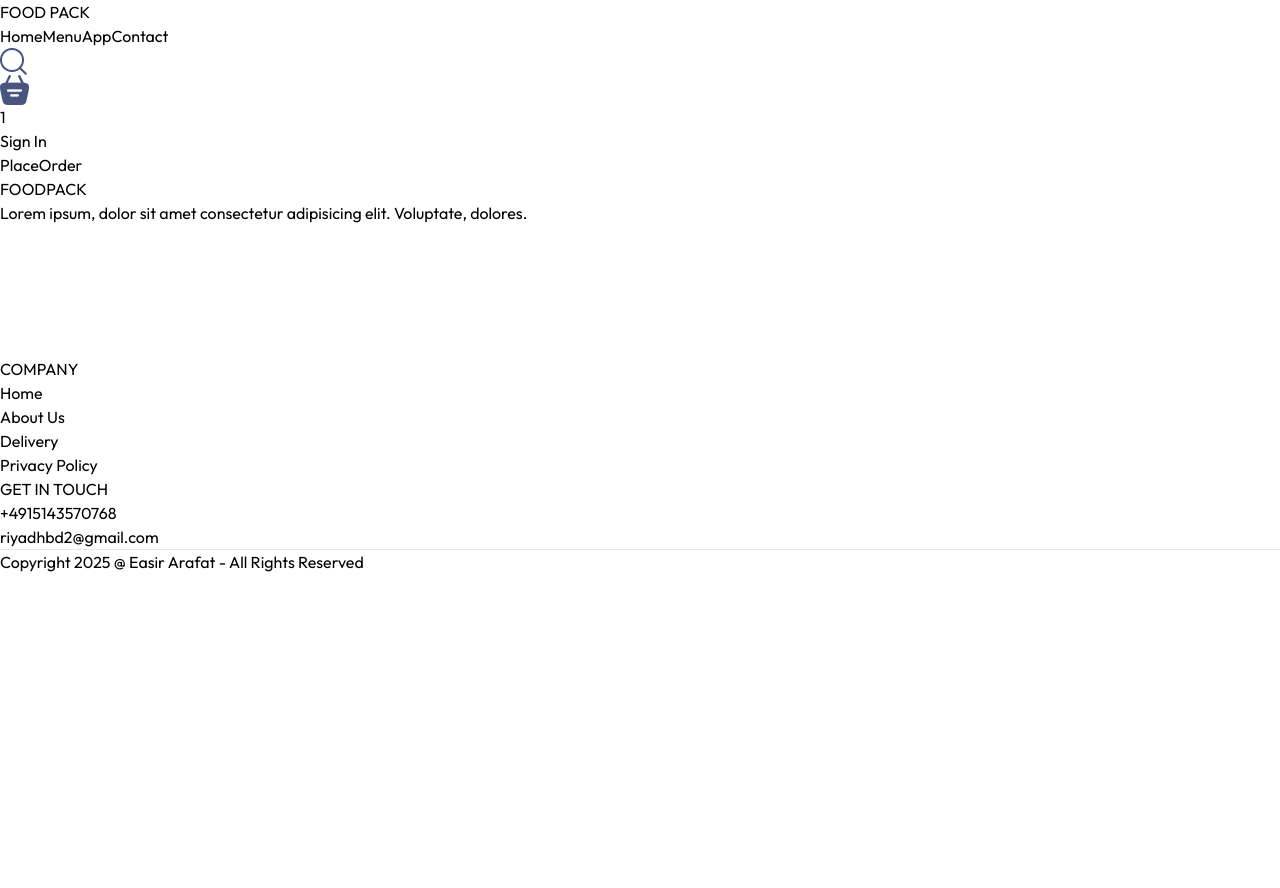
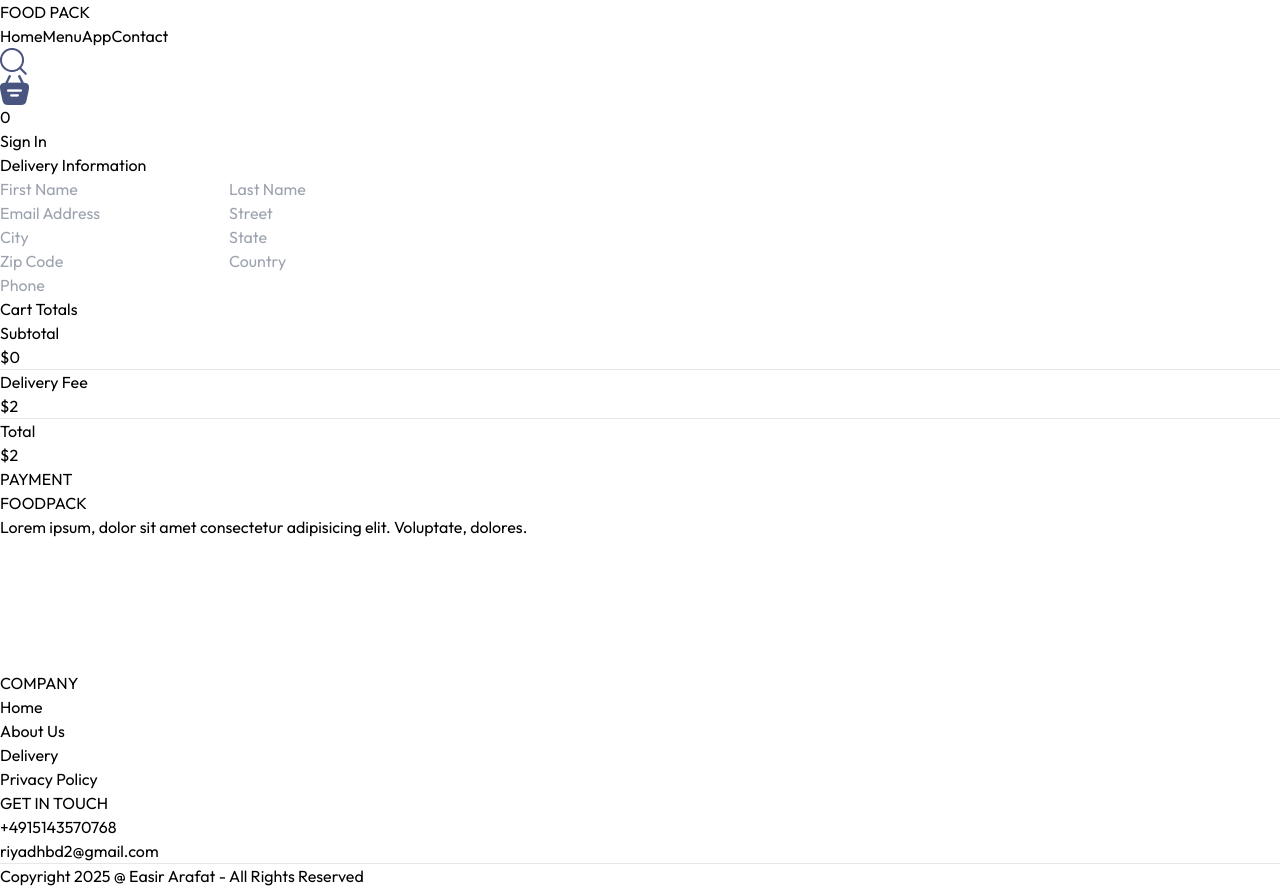
Before and after one commit to riyadhbd2/food-kingdom, a React (Vite) app in the folder client/: page /order in a window 1280 px wide. Before the commit the page ends 800 px from the top, so only its background shows below. Built offline with nearby package versions, Linux system fonts and the light colour scheme.

Commit message:
cart count added

```diff
--- a/client/src/components/LoginPopup.jsx
+++ b/client/src/components/LoginPopup.jsx
@@ -45,10 +45,13 @@ const LoginPopup = ({ setShowLogin }) => {
         </button>
 
         {/* Terms Agreement */}
-        <div className="flex items-center gap-2">
+        {
+          currentState === 'Sign Up' ?  <div className="flex items-center gap-2">
           <input type="checkbox" required />
           <p>By continuing, I agree to the terms and conditions.</p>
-        </div>
+        </div> : ""
+        }
+
 
         {/* Switch between Login & Signup */}
         <p className="text-sm">
--- a/client/src/components/Navbar.jsx
+++ b/client/src/components/Navbar.jsx
@@ -1,12 +1,17 @@
-import { Link } from "react-router-dom";
+import { Link, useNavigate} from "react-router-dom";
 import { Link as ScrollLink } from "react-scroll";
 import { assets } from "../assets/assets";
-// import { useContext } from 'react';
+import { useContext } from 'react';
 import { StoreContext } from '../context/StoreContext';
+// import { useState } from 'react';
 
 const Navbar = ({ setShowLogin }) => {
 
-  // const { cartItems, food_list} = useContext(StoreContext);
+  const { getTotalCartAmount, getTotalItemCount} = useContext(StoreContext);
+
+  // const [itemNumber, setItemNumber] = useState(0);
+
+  const navigate = useNavigate();
 
    // Filter only items in the cart
   // const cartProducts = food_list.filter(item => cartItems[item._id] > 0);
@@ -58,19 +63,17 @@ const Navbar = ({ setShowLogin }) => {
           src={assets.search_icon}
           alt="Search"
         />
-        <div className="relative">
-          <Link to="/cart">
+        <div onClick={()=>navigate('/cart')} className="relative cursor-pointer">
+          <div>
             <img
-              className="w-4 sm:w-5 cursor-pointer"
+              className="w-4 sm:w-5"
               src={assets.basket_icon}
               alt="Basket"
             />
-          </Link>
-          {
+          </div>
 
-          }
-          <div className="absolute min-w-5 min-h-3 bg-orange-400 border rounded-full top-[-4px] sm:top-[-8px] right-[-4px] sm:right-[-8px] text-white text-[10px] text-center p-[1px]">
-            1
+          <div className={ getTotalCartAmount() === 0 ? "hidden" : "absolute min-w-5 min-h-3 bg-orange-400 border rounded-full top-[-4px] sm:top-[-8px] right-[-4px] sm:right-[-8px] text-white text-[10px] text-center p-[1px]"}>
+            {getTotalItemCount()}
           </div>
         </div>
         <button
--- a/client/src/context/StoreContext.jsx
+++ b/client/src/context/StoreContext.jsx
@@ -3,44 +3,82 @@ import { food_list } from "../assets/assets";
 
 export const StoreContext = createContext(null);
 
-const StoreContextProvider = ({children})=>{
-
+const StoreContextProvider = ({ children }) => {
   const [cartItems, setCartItems] = useState({});
-
 
   // add to cart function
   const addToCart = (itemId) => {
-        if(!cartItems[itemId]){
-            setCartItems((prev)=>({...prev, [itemId]:1}))
+    if (!cartItems[itemId]) {
+      setCartItems((prev) => ({ ...prev, [itemId]: 1 }));
+    } else {
+      setCartItems((prev) => ({ ...prev, [itemId]: prev[itemId] + 1 }));
     }
-        else{
-            setCartItems((prev)=>({...prev, [itemId]: prev[itemId]+ 1}))
+  };
+
+  // remove from cart function
+  const removeFromCart = (itemId) => {
+    setCartItems((prev) => {
+      const newCart = { ...prev };
+      delete newCart[itemId]; // Remove the entire item from the cart
+      return newCart;
+    });
+  };
+
+  //   get total function
+  const getTotalCartAmount = () => {
+    let totalAmount = 0;
+
+    // Convert food_list into a Map for faster lookups
+    const foodMap = new Map(
+      food_list.map((product) => [String(product._id), product])
+    );
+
+    for (const itemId in cartItems) {
+      const quantity = cartItems[itemId];
+      if (quantity > 0) {
+        const itemInfo = foodMap.get(itemId); // Use string keys
+        if (itemInfo) {
+          totalAmount += itemInfo.price * quantity;
+        }
       }
     }
 
-    // remove from cart function
-    const removeFromCart = (itemId) =>{
-        setCartItems((prev)=>({...prev, [itemId]: prev[itemId] - 1}))
-    }
+    return totalAmount;
+  };
 
-    useEffect(()=>{
-        console.log(cartItems);
-    }, [cartItems])
+  //   get total item number
 
+  const getTotalItemCount = () => {
+    return Object.values(cartItems).reduce(
+      (total, quantity) => total + quantity,
+      0
+    );
+  };
+  //   cart data to persist across refreshes
+  useEffect(() => {
+    const savedCart = localStorage.getItem("cart");
+    if (savedCart) setCartItems(JSON.parse(savedCart));
+  }, []);
 
-    const contextValue ={
+  useEffect(() => {
+    localStorage.setItem("cart", JSON.stringify(cartItems));
+  }, [cartItems]);
+
+  const contextValue = {
     food_list,
     cartItems,
     setCartItems,
     addToCart,
-        removeFromCart
-    }
+    removeFromCart,
+    getTotalCartAmount,
+    getTotalItemCount,
+  };
 
-    return(
+  return (
     <StoreContext.Provider value={contextValue}>
       {children}
     </StoreContext.Provider>
-    )
-}
+  );
+};
 
 export default StoreContextProvider;
--- a/client/src/pages/Cart.jsx
+++ b/client/src/pages/Cart.jsx
@@ -1,14 +1,18 @@
 import React, { useContext } from "react";
+import { useNavigate } from "react-router-dom";
 import { StoreContext } from "../context/StoreContext";
 
 const Cart = () => {
-  const { cartItems, food_list, removeFromCart } = useContext(StoreContext);
+  const { cartItems, food_list, removeFromCart, getTotalCartAmount } =
+    useContext(StoreContext);
+
+  const navigate = useNavigate();
 
   // Filter only items in the cart
   const cartProducts = food_list.filter((item) => cartItems[item._id] > 0);
 
   return (
-    <div className="mt-24 px-4">
+    <div className="mt-24 px-4 flex flex-col min-h-screen">
       <h2 className="text-2xl font-semibold mb-4 text-center">Shopping Cart</h2>
 
       {cartProducts.length === 0 ? (
@@ -54,6 +58,9 @@ const Cart = () => {
       )}
 
       {/* cart bottom */}
+      {cartProducts.length === 0 ? (
+        ""
+      ) : (
         <div className="mt-20 flex flex-col md:flex-row justify-between gap-8 px-5">
           {/* Left Section: Cart Totals (Slightly Larger) */}
           <div className="w-full md:2/4 lg:w-2/5 bg-white p-6 rounded-lg shadow-md flex flex-col space-y-4">
@@ -62,7 +69,7 @@ const Cart = () => {
             <div className="space-y-2">
               <div className="flex justify-between text-gray-600">
                 <p>Subtotal</p>
-              <p>${0}</p>
+                <p>${getTotalCartAmount()}</p>
               </div>
               <hr />
               <div className="flex justify-between text-gray-600">
@@ -72,11 +79,14 @@ const Cart = () => {
               <hr />
               <div className="flex justify-between font-semibold text-gray-800">
                 <p>Total</p>
-              <p>${0}</p>
+                <p>${getTotalCartAmount() + 2}</p>
               </div>
             </div>
 
-          <button className="bg-blue-600 text-white py-2 px-4 rounded-lg hover:bg-blue-700 transition">
+            <button
+              onClick={() => navigate("/order")}
+              className="bg-blue-600 text-white py-2 px-4 rounded-lg hover:bg-blue-700 transition"
+            >
               PROCEED TO CHECKOUT
             </button>
           </div>
@@ -98,6 +108,7 @@ const Cart = () => {
             </div>
           </div>
         </div>
+      )}
     </div>
   );
 };
--- a/client/src/pages/PlaceOrder.jsx
+++ b/client/src/pages/PlaceOrder.jsx
@@ -1,9 +1,58 @@
-import React from 'react'
+import React, { useContext } from "react";
+import { StoreContext } from "../context/StoreContext";
 
 const PlaceOrder = () => {
+  const { getTotalCartAmount } = useContext(StoreContext);
   return (
-    <div>PlaceOrder</div>
-  )
-}
+    <form className="">
+      {/* left side */}
+      <div>
+        <p>Delivery Information</p>
+        <div>
+          <input type="text" placeholder="First Name" />
+          <input type="text" placeholder="Last Name " />
+        </div>
+        <input type="email" placeholder="Email Address" />
+        <input type="text" placeholder="Street" />
+        <div>
+          <input type="text" placeholder="City" />
+          <input type="text" placeholder="State" />
+        </div>
+        <div>
+          <input type="text" placeholder="Zip Code" />
+          <input type="text" placeholder="Country" />
+        </div>
+        <input type="text" placeholder="Phone" />
+      </div>
+      {/* right side */}
+      <div>
+        <div className="w-full md:2/4 lg:w-2/5 bg-white p-6 rounded-lg shadow-md flex flex-col space-y-4">
+          <h2 className="text-xl font-semibold">Cart Totals</h2>
 
-export default PlaceOrder
+          <div className="space-y-2">
+            <div className="flex justify-between text-gray-600">
+              <p>Subtotal</p>
+              <p>${getTotalCartAmount()}</p>
+            </div>
+            <hr />
+            <div className="flex justify-between text-gray-600">
+              <p>Delivery Fee</p>
+              <p>${2}</p>
+            </div>
+            <hr />
+            <div className="flex justify-between font-semibold text-gray-800">
+              <p>Total</p>
+              <p>${getTotalCartAmount() + 2}</p>
+            </div>
+          </div>
+
+          <button className="bg-blue-600 text-white py-2 px-4 rounded-lg hover:bg-blue-700 transition">
+            PAYMENT
+          </button>
+        </div>
+      </div>
+    </form>
+  );
+};
+
+export default PlaceOrder;
```
Lines whose indentation alone changed are shown as unchanged.
